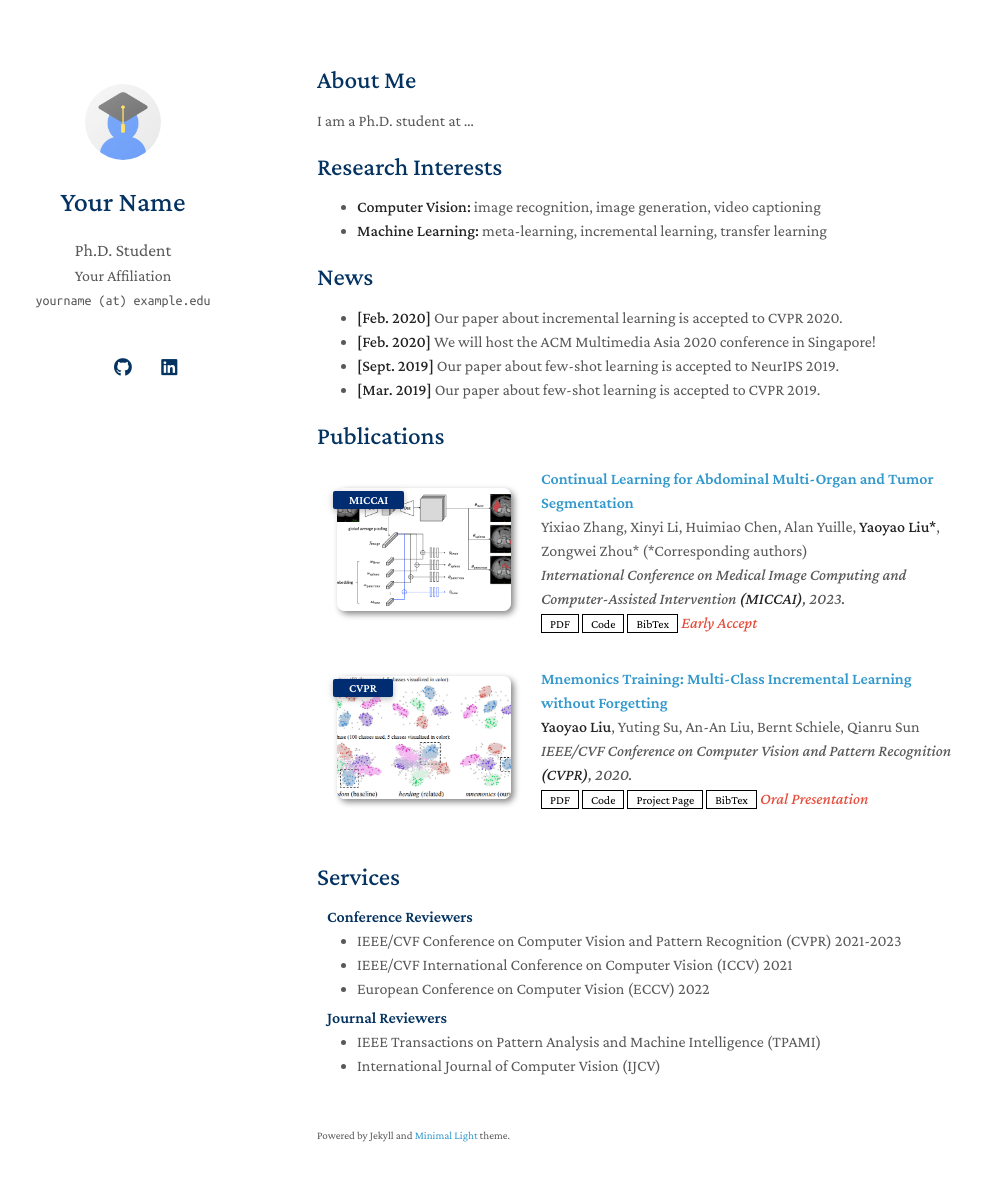
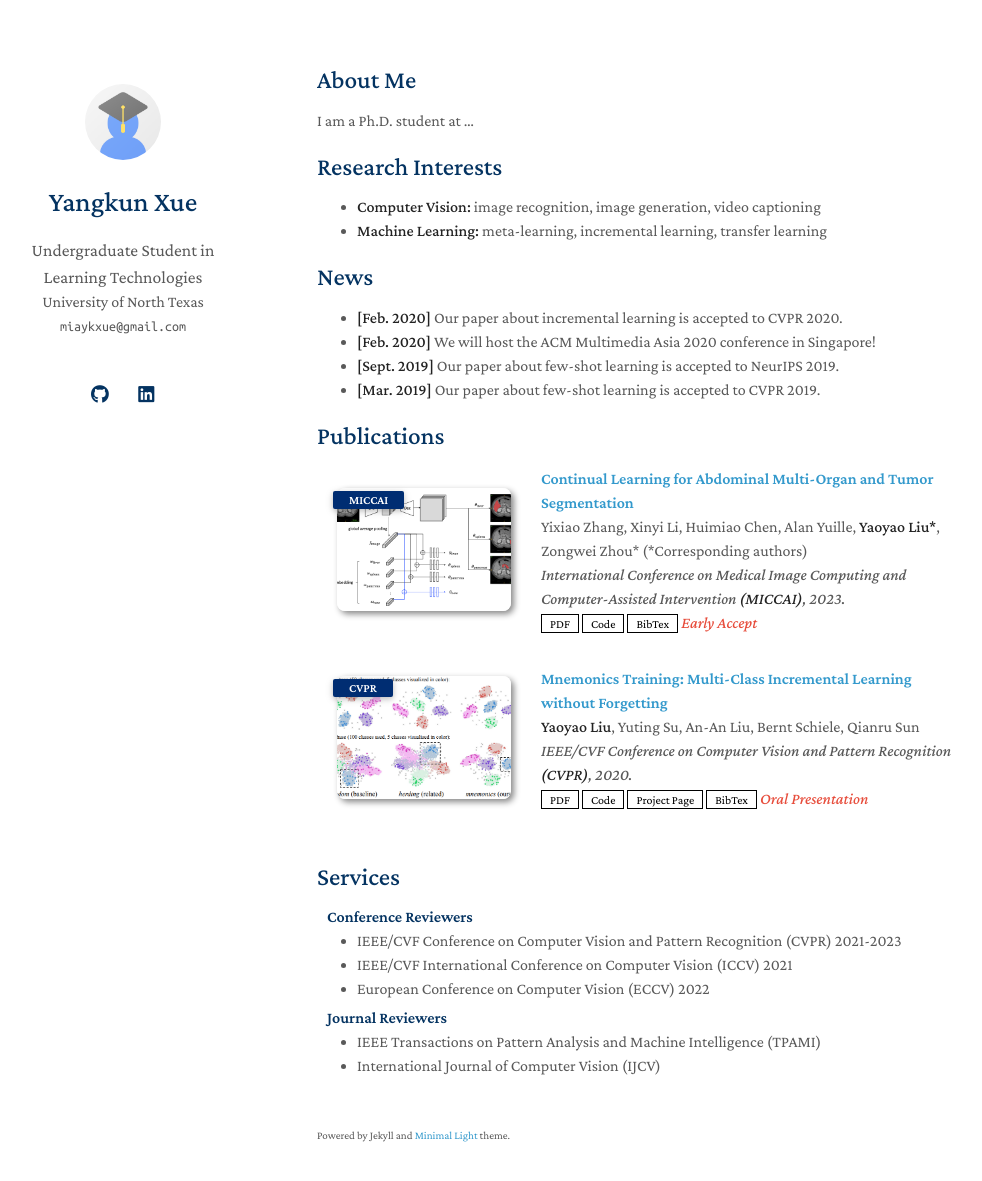
Before and after one commit to miaykxue-eng/miaykxue-eng.github.io, a Jekyll site: the page built from index.md, in a window 1280 px wide and 1216 px high. Shown: the top 1181 px of the window, without its empty margins (153-1135 px from the left). Built offline with Jekyll 4.4.1, drawn with Linux system fonts in a browser that asks for light colours; a style sheet for code colours, icons or effects is not loaded; our own code applies the rules of GitHub Pages for plain Markdown files.

Commit message:
Update _config.yml

```diff
--- a/_config.yml
+++ b/_config.yml
@@ -1,18 +1,16 @@
 # Basic Information
-title: Your Name
-position: Ph.D. Student
-affiliation: Your Affiliation
-email: yourname (at) example.edu
-
+title: Yangkun Xue
+position: Undergraduate Student in Learning Technologies
+affiliation: University of North Texas
+email: miaykxue@gmail.com
 # Search Engine Optimization (SEO)
 # The following information is used to improve the website traffic from search engines, e.g., Google.
-keywords: minimal light
-description: The Minimal Light is a simple and elegant jekyll theme for academic personal homepage.
-canonical: https://minimal-light-theme.yliu.me/
+keywords: Yangkun Xue, Mia Xue, University of North Texas, Learning Technologies, Educational Technology, Artificial Intelligence, STEAM Education
+description: Yangkun Xue (Mia) is an undergraduate student in Learning Technologies at the University of North Texas, interested in educational technology, AI, and STEAM education.
+canonical: https://miaykxue.github.io/
 
 # Links
 # If you don't need one of them, you may delete the corresponding line.
-google_scholar: https://scholar.google.com/
 cv_link: assets/files/curriculum_vitae.pdf
 github_link: https://github.com/
 linkedin: https://www.linkedin.com/
```
